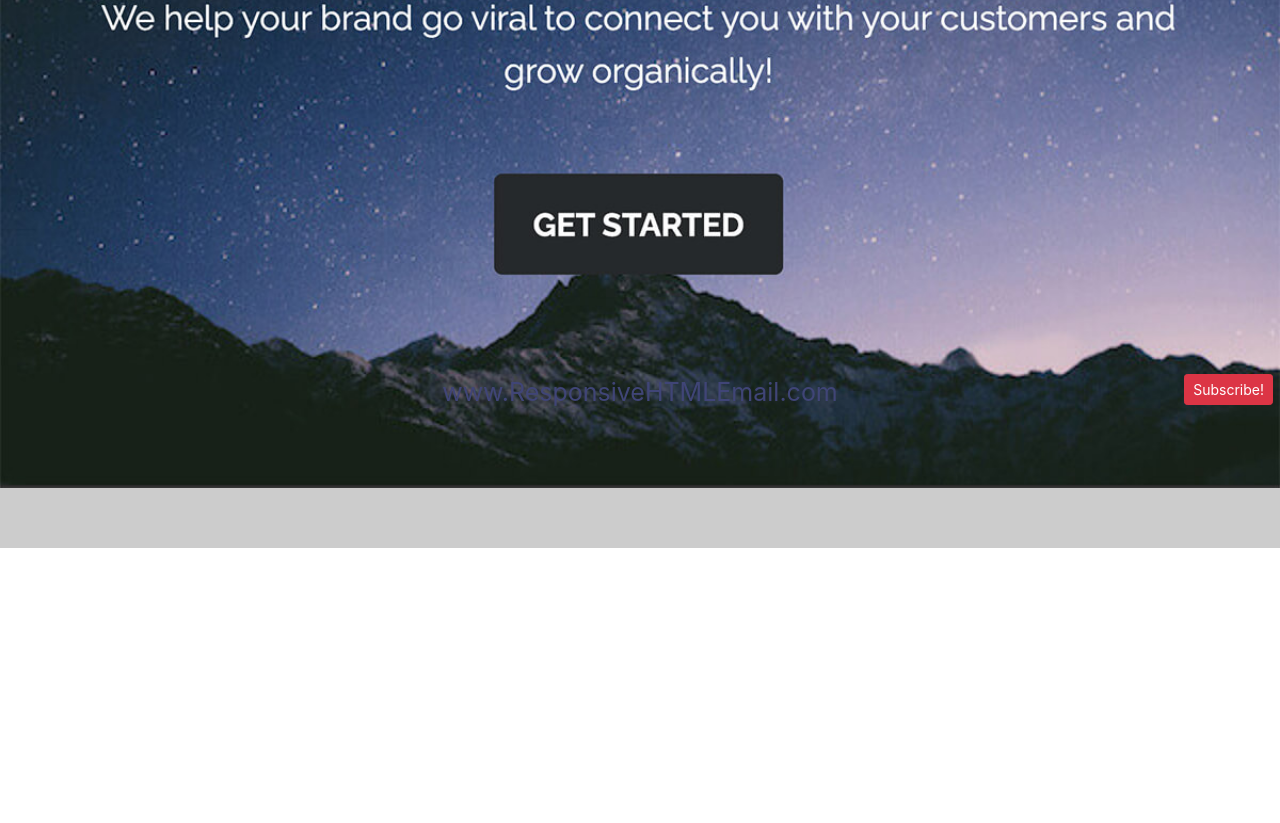
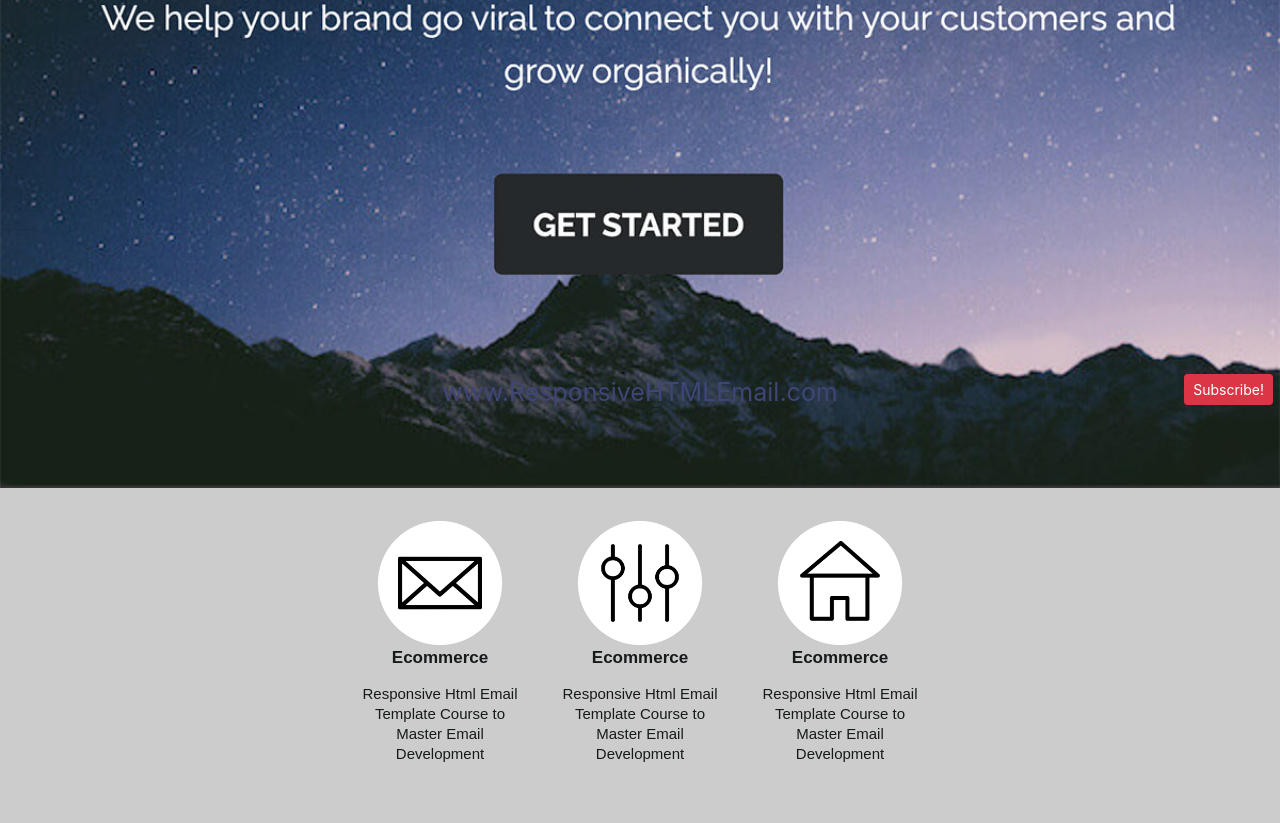
Before and after one commit to patxiarana/email-html, a plain HTML site: page 8. Modern Email Starter Files/index.html in a window 1280 px wide. Shown: the part 388-1211 px from the top of the page. Before the commit the page ends 936 px from the top, so only its background shows below. Drawn offline with nearby package versions, Linux system fonts and the light colour scheme.

```diff
--- a/8. Modern Email Starter Files/index.html
+++ b/8. Modern Email Starter Files/index.html
@@ -49,6 +49,30 @@
 	vertical-align: top;
      text-align:center ;
 }
+
+.three-columns {
+	text-align: center;
+	font-size: 0;
+	padding: 15px 0 25px;
+}
+
+.three-columns .column{
+	width: 100%;
+	max-width: 200px;
+	display: inline-block;
+	vertical-align: top;
+     text-align:center ;
+}
+
+.three-columns .padding {
+	padding: 15px;
+}
+.three-columns .content {
+	font-size: 15px;
+	line-height: 20px;
+	padding: 0 5px;
+}
+
 </style>
 </head>
 <body>
@@ -102,6 +126,75 @@
 </tr>
 
 <!-- THREE COLUMN SECTION -->
+<tr>
+    <td>
+        <table width="100%">
+            <tr>
+                <td class="three-columns">
+                    <table class="column">
+                        <tr>
+                            <td class="padding">
+                                <table class="content">
+                                    <tr>
+                                        <td>
+                                            <a href="#"><img src="img/email.png" alt="email image" width="130" style="max-width: 130px;"></a>
+                                        </td>
+                                    </tr>
+                                    <tr>
+                                        <td>
+                                            <p style="font-weight:bold;font-size: 17px;">Ecommerce</p>
+                                            <p>Responsive Html Email Template Course to Master Email Development</p>
+                                        </td>
+                                    </tr>
+                                </table>
+                            </td>
+                        </tr>
+                    </table>
+
+                    <table class="column">
+                        <tr>
+                            <td class="padding">
+                                <table class="content">
+                                    <tr>
+                                        <td>
+                                            <a href="#"><img src="img/settings.png" alt="settings image" width="130" style="max-width: 130px;"></a>
+                                        </td>
+                                    </tr>
+                                    <tr>
+                                        <td>
+                                            <p style="font-weight:bold;font-size: 17px;">Ecommerce</p>
+                                            <p>Responsive Html Email Template Course to Master Email Development</p>
+                                        </td>
+                                    </tr>
+                                </table>
+                            </td>
+                        </tr>
+                    </table>
+
+                    <table class="column">
+                        <tr>
+                            <td class="padding">
+                                <table class="content">
+                                    <tr>
+                                        <td>
+                                            <a href="#"><img src="img/home.png" alt="email image" width="130" style="max-width: 130px;"></a>
+                                        </td>
+                                    </tr>
+                                    <tr>
+                                        <td>
+                                            <p style="font-weight:bold;font-size: 17px;">Ecommerce</p>
+                                            <p>Responsive Html Email Template Course to Master Email Development</p>
+                                        </td>
+                                    </tr>
+                                </table>
+                            </td>
+                        </tr>
+                    </table>
+                </td>
+            </tr>
+        </table>
+    </td>
+</tr>
 
 
 <!-- TWO COLUMN SECTION -->
```
